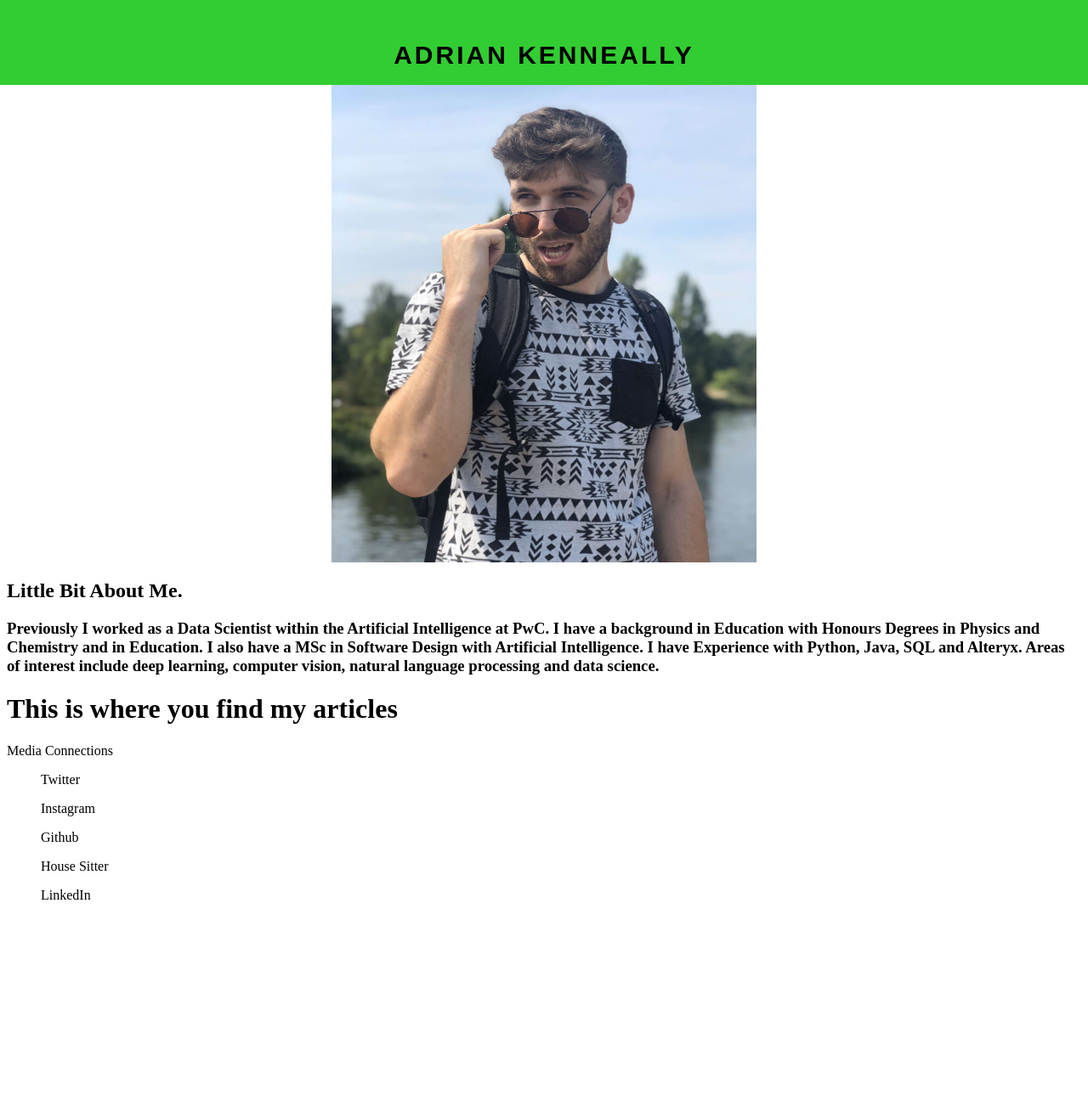
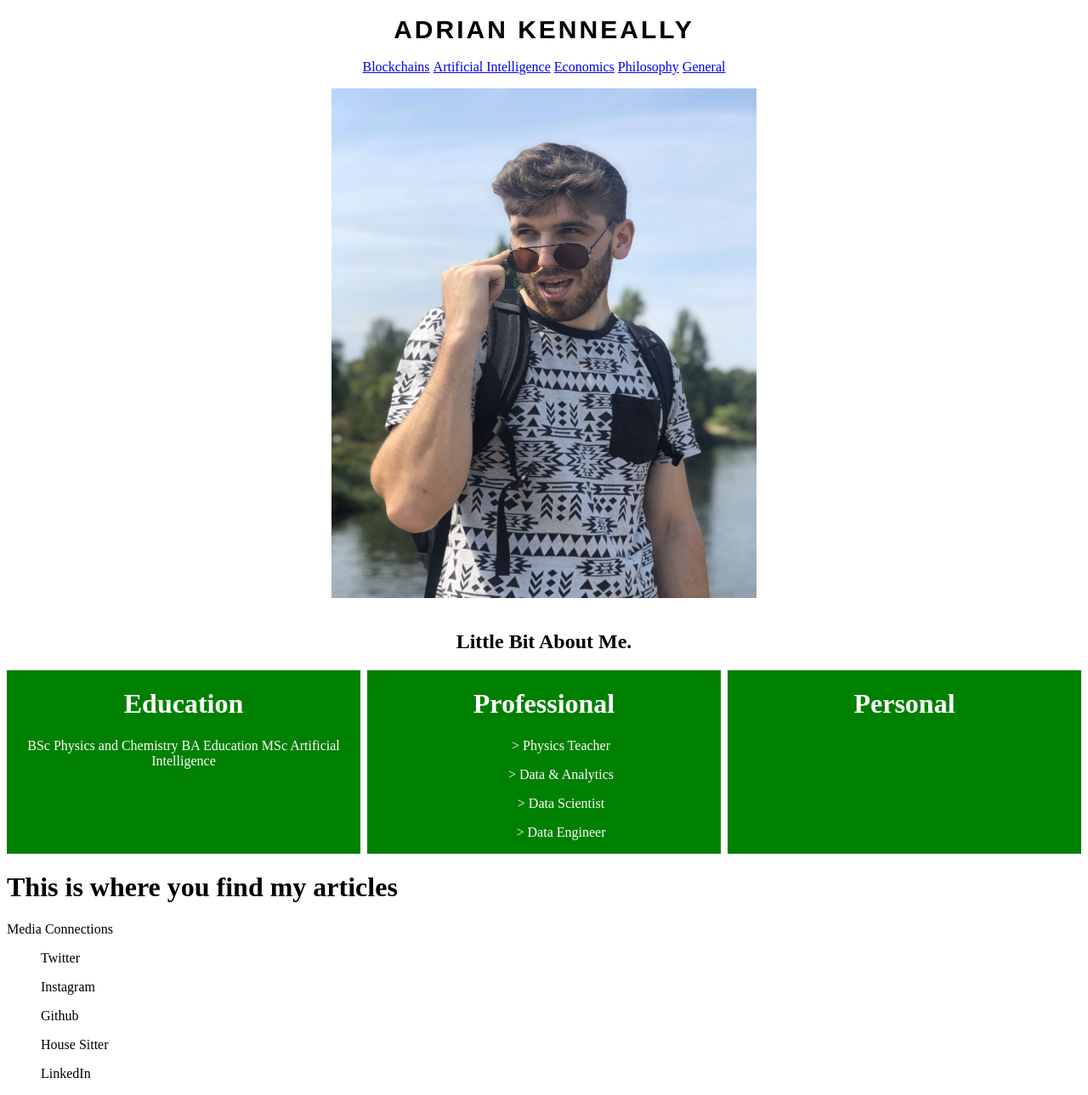
Before and after one commit to AdrianK95/Website, a Flask app: page / in a window 1280 px wide. Shown: the whole page at 85% size. Before the commit the page ends 1059 px from the top, so only its background shows below. Run offline with Flask 2, Linux system fonts and the light colour scheme.

Commit message:
Addition of Flexbox

```diff
--- a/templates/index.html
+++ b/templates/index.html
@@ -12,45 +12,57 @@
 <div id = "page-wrapper">
     <!-- Header -->
     <div id="header">
-        <br>
-        <center><h1> Adrian Kenneally </h1></center>
+        <h1> Adrian Kenneally </h1>
     </div>
 
 
-
-    <ul class="post-list" style="padding-left:0"> </ul>
-
     <div id ="categories">
-        <center><hr>
+        <center>
 
         <span class="toc-category" ><a href="./categories/blockchains.html">Blockchains</a></span>
         <span class="toc-category" ><a href="./categories/português.html">Artificial Intelligence</a></span>
         <span class="toc-category" ><a href="./categories/economics.html">Economics</a></span>
         <span class="toc-category" ><a href="./categories/philosophy.html">Philosophy</a></span>
         <span class="toc-category" ><a href="./categories/general.html">General</a></span>
+        </center>
+    </div>
+    <ul class="post-list" style="padding-right:0"> </ul>
 
-    </div>
-    <br>
+
 
     <div class ="profile">
         <img class = "photo" src = "./Images/Adrian.jpg" alt = "Profile">
     </div>
-        <div class ="about">
+
+    <br>
+    <div class ="about">
 
             <h2>
-                <p1>Little Bit About Me.</p1>
+                <p1><center>Little Bit About Me.</center></p1>
             </h2>
-            <h3>
-                <p2>
-                    Previously I worked as a Data Scientist within the Artificial Intelligence at PwC. I have a background in Education with Honours Degrees in Physics and Chemistry and in Education.
-                    I also have a MSc in Software Design with Artificial Intelligence. I have Experience with Python, Java, SQL and Alteryx.
-                </p2>
-                <p3>
-                Areas of interest include deep learning, computer vision, natural language processing and data science.
-                </p3>
-                </h3>
+        <div class ="flex-container">
 
+        <div class = "flex-education">
+            <h1> Education</h1>
+            BSc Physics and Chemistry
+            BA Education
+            MSc Artificial Intelligence
+        </div>
+
+        <div class = "flex-professional">
+            <h1> Professional</h1>
+            <ul> > Physics Teacher </ul>
+            <ul> > Data & Analytics </ul>
+            <ul> > Data Scientist </ul>
+               <ul> > Data Engineer </ul>
+            </ul>
+        </div>
+
+        <div class = "flex-personal">
+            <h1> Personal </h1>
+        </div>
     </div>
+
 
     <div class="Articles">
         <h1> This is where you find my articles </h1>
--- a/templates/static/index.css
+++ b/templates/static/index.css
@@ -1,24 +1,21 @@
 
 
-div {
-    display: block;
-}
 
 body {
     background-color: white;
 }
 
 #header {
-    position: absolute;
+    position: relative;
     top: 0;
     left: 0;
     font-family: 'Montserrat', sans-serif;
-    color: #fafafa;
+    color: black;
+
     letter-spacing: 0.2em;
     text-transform: uppercase;
     text-align: center;
     width: 100%;
-    background-color: limegreen;
     line-height: 30px;
     font-size: 15px;
     z-index: 1000;
@@ -26,10 +23,7 @@ body {
 h1 {
     border-bottom:0px;
 }
-center {
 
-    color : black
-}
 
 .toc-category {
 
@@ -38,6 +32,7 @@ center {
     color: white
 }
 
+
 #categories {
     background-color: white;
 
@@ -45,6 +40,8 @@ center {
 
 #Media-Connections {
     background-color: white;
+    border: 10px;
+    border-color: red;
     align-items: right;
     right: 75%;
 }
@@ -63,14 +60,40 @@ background-color: white;
     align-items:left;
     position:left;
 }
-.profile.h2 {
+.profile .h2 {
     background-color: white;
 }
 .about {
     display: block;
     margin: auto;
+    border: 1px;
+    border-color: red;
 }
 .articles {
 
     background-color: white;
 }
+
+.flex-container {
+    border: 1px;
+
+    display: flex;
+    text-align: center;
+    gap: 8px;
+    color: white;
+}
+
+.flex-professional{
+    flex:1;
+    background-color: green;
+}
+
+.flex-personal {
+    flex:1;
+    background-color: green;
+}
+
+.flex-education {
+    flex:1;
+    background-color: green;
+}
```
